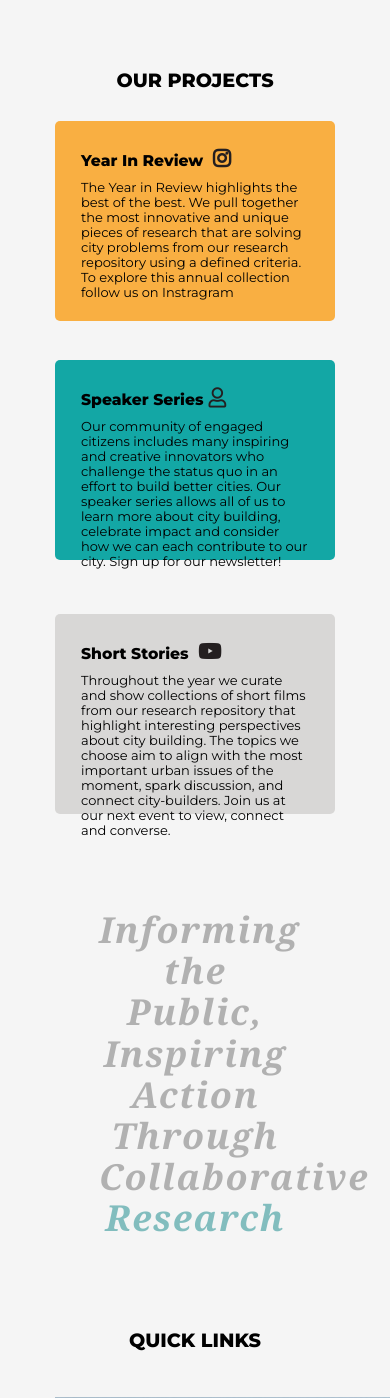
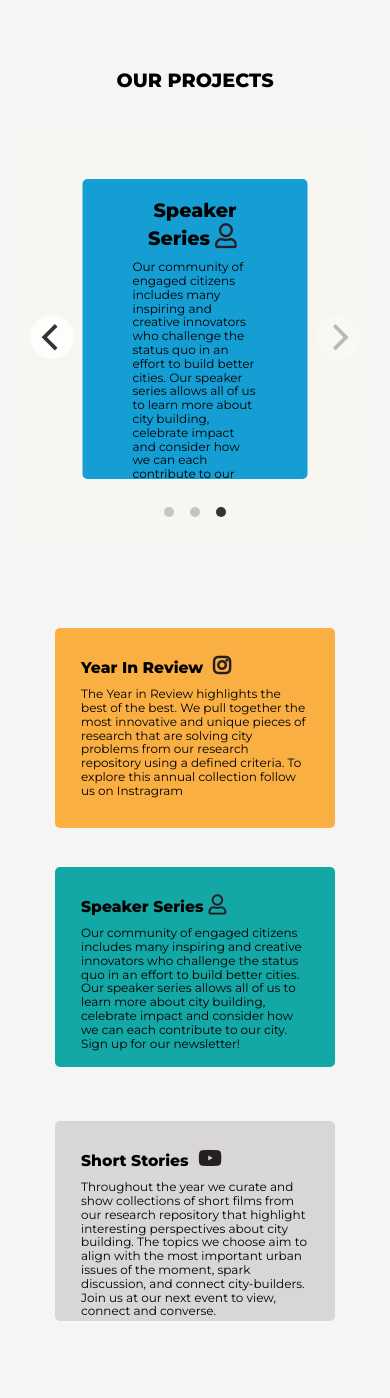
Before and after one commit to yfove/imagine_cities, a Django app: page / in a window 390 px wide; the page is wider, and only the part inside the window is pictured. Shown: the part 591-1989 px from the top of that part. Run offline with Django 3.2, Linux system fonts and the light colour scheme; some libraries are stand-ins or nearby versions.

Commit message:
carousel

```diff
--- a/page/static/css/_about.scss
+++ b/page/static/css/_about.scss
@@ -77,7 +77,7 @@ $accent-colour: gray;
 .ourwork-banner h2 {
     font-size: 3.5em;
     // float: left;
-    color: #D8D7D6;
+    color: $primary-colour2;
     text-transform: uppercase;
     width: 30%;
     padding: 10%;
@@ -121,7 +121,7 @@ $accent-colour: gray;
 .vision-text {
     color: #149ED3;
     font-size: 1.1em;
-    line-height: 25px;
+    line-height: 20px;
 }
 
 .story-text {
--- /dev/null
+++ b/page/static/css/_carousel.scss
@@ -0,0 +1,26 @@
+/* external css: flickity.css */
+
+
+.carousel {
+    background: #EEE;
+    padding: 120px;
+}
+
+.carousel-cell {
+    width: 10%;
+    height: 600px;
+    margin-right: 10px;
+    background-color: #8C8;
+    border-radius: 5px;
+    counter-increment: gallery-cell;
+}
+
+/* cell number */
+.carousel-cell:before {
+  display: block;
+  text-align: center;
+  content: counter(gallery-cell);
+  line-height: 200px;
+  font-size: 80px;
+  color: white;
+}
--- a/page/static/css/_home.scss
+++ b/page/static/css/_home.scss
@@ -2,7 +2,7 @@ $primary-colour1: #241F20;
 $primary-colour2: #F9AF42;
 $primary-colour3: #13A7A5;
 $primary-colour4: #149ED3;
-$text-color: #D8D7D6;
+$primary-colour5: #D8D7D6;
 $accent-colour: gray;
 
 .main-banner {
@@ -130,6 +130,7 @@ h4 {
 
 .featured-posts h2 {
 	font-size: 1.2em;
+	margin-bottom: 2em;
 }
 
 
@@ -161,7 +162,9 @@ h4 {
 }
 
 .post-content p{
-	font-size: 1em;
+	font-size: .9em;
+	padding: 15px;
+	text-align: left;
 }
 
 .post-content a{
@@ -365,3 +368,93 @@ h4 {
 	font-size: 0.9em;
     text-align: center;
 }
+
+.carousel {
+    background: rgba(250, 246, 235, 0.39);
+	padding: 50px;
+	margin-bottom: 15%;
+}
+
+.carousel .c1 {
+	background-color: $primary-colour2;
+}
+.carousel .c2 {
+	background-color: $primary-colour3;
+}
+.carousel .c3 {
+	background-color: $primary-colour4;
+}
+
+.carousel-cell {
+	width: 40%;
+	padding: 20px 50px 50px 50px;
+    height: 300px;
+    margin-right: 25px;
+    background-color: $primary-colour2;
+    border-radius: 5px;
+    counter-increment: gallery-cell;
+}
+
+.flickity-page-dots{
+	// display: none;
+	text-align: center;
+	position: relative;
+
+}
+
+/* cell number */
+// .carousel-cell:before {
+//   display: block;
+//   text-align: center;
+//   content: counter(gallery-cell);
+//   line-height: 50px;
+//   font-size: 15px;
+//   font-weight: bold;
+//   color: white;
+// }
+
+@media only screen and (max-width: 840px) {
+	.carousel-cell {
+		width: 70%;
+		padding: 20px 50px 50px 50px;
+		height: 300px;
+		margin-right: 15px;
+		background-color: $primary-colour2;
+		border-radius: 5px;
+		counter-increment: gallery-cell;
+	}
+	.post-content p{
+		font-size: .9em;
+		padding: 10px;
+		text-align: left;
+	}
+}
+
+@media only screen and (max-width: 640px) {
+
+	.post-content p{
+		font-size: .8em;
+		padding: 10px;
+		text-align: left;
+	}
+
+}
+
+@media only screen and (max-width: 550px) {
+	.carousel-cell {
+		width: 90%;
+		padding: 20px 50px 50px 50px;
+		height: 300px;
+		margin-right: 15px;
+		background-color: $primary-colour2;
+		border-radius: 5px;
+		counter-increment: gallery-cell;
+	}
+	.post-content p{
+		font-size: 12px;
+		padding: 0px;
+		font-weight: 400;
+		text-align: left;
+	}
+
+}
--- a/page/static/css/main.css
+++ b/page/static/css/main.css
@@ -273,7 +274,9 @@ h4 {
 }
 
 .post-content p {
-  font-size: 1em;
+  font-size: .9em;
+  padding: 15px;
+  text-align: left;
 }
 
 .post-content a {
@@ -467,6 +470,83 @@ h4 {
   text-align: center;
 }
 
+.carousel {
+  background: rgba(250, 246, 235, 0.39);
+  padding: 50px;
+  margin-bottom: 15%;
+}
+
+.carousel .c1 {
+  background-color: #F9AF42;
+}
+
+.carousel .c2 {
+  background-color: #13A7A5;
+}
+
+.carousel .c3 {
+  background-color: #149ED3;
+}
+
+.carousel-cell {
+  width: 40%;
+  padding: 20px 50px 50px 50px;
+  height: 300px;
+  margin-right: 25px;
+  background-color: #F9AF42;
+  border-radius: 5px;
+  counter-increment: gallery-cell;
+}
+
+.flickity-page-dots {
+  text-align: center;
+  position: relative;
+}
+
+/* cell number */
+@media only screen and (max-width: 840px) {
+  .carousel-cell {
+    width: 70%;
+    padding: 20px 50px 50px 50px;
+    height: 300px;
+    margin-right: 15px;
+    background-color: #F9AF42;
+    border-radius: 5px;
+    counter-increment: gallery-cell;
+  }
+  .post-content p {
+    font-size: .9em;
+    padding: 10px;
+    text-align: left;
+  }
+}
+
+@media only screen and (max-width: 640px) {
+  .post-content p {
+    font-size: .8em;
+    padding: 10px;
+    text-align: left;
+  }
+}
+
+@media only screen and (max-width: 550px) {
+  .carousel-cell {
+    width: 90%;
+    padding: 20px 50px 50px 50px;
+    height: 300px;
+    margin-right: 15px;
+    background-color: #F9AF42;
+    border-radius: 5px;
+    counter-increment: gallery-cell;
+  }
+  .post-content p {
+    font-size: 12px;
+    padding: 0px;
+    font-weight: 400;
+    text-align: left;
+  }
+}
+
 .about-page h3 {
   font-size: 3.5em;
   position: relative;
--- a/page/static/css/main.scss
+++ b/page/static/css/main.scss
@@ -253,16 +253,6 @@ footer {
 		margin-bottom: 80px;
 		padding: 0px;
 	}
-
-	.projects ul {
-		text-align: left;
-		list-style: none;
-		display: grid;
-		grid-template-columns: 1fr 1fr;
-		padding: 10px 0;
-		border-radius: px;
-		margin-bottom: 50px;
-	}
 }
 
 @media only screen and (max-width: 900px) {
@@ -332,17 +322,6 @@ footer {
 		font-size: .8em;
 	}
 
-	.projects ul {
-		text-align: left;
-		list-style: none;
-		display: grid;
-		grid-template-columns: 1fr 1fr;
-		padding: 10px 0;
-		border-radius: px;
-		margin-bottom: 50px;
-	}
-
-
 
 
 }
@@ -391,7 +370,7 @@ footer {
 		padding: 2px;
 		font-size: 1em;
 		position: relative;
-		top: 390px;
+		top: 200px;
 	}
 
 	.nav ul li a:hover {
--- a/page/static/js/app.js
+++ b/page/static/js/app.js
@@ -1,17 +1,31 @@
-$(document).ready(function () {
+app = {}
 
-    // Initiate animate on scroll
-	AOS.init();
+AOS.init();
 
-    // Hamburger open close toggle top nav
+app.hamburger = function() {
+     // Hamburger open close toggle top nav
     $('.hamburger-toggle').on('click', function () {
         $(this).toggleClass('x-toggle');
         $('nav').toggleClass('res-menu');
     });
+}
 
-    // Initiate smooth scroll
-    $('a').smoothScroll({
-		speed: 1000
-	});
+app.projectCarousel = function () {
+    $('.carousel').flickity({
+        cellAlign: 'left',
+        wrapAround: true,
+        cellSelector: '.carousel-cell',
+        imagesLoaded: true
+    });
+}
 
+// Init Function
+app.init = function () {
+    app.hamburger();
+    app.projectCarousel();
+};
+
+// Document Ready
+$(function () {
+    app.init()
 });
--- a/page/templates/page/base.html
+++ b/page/templates/page/base.html
@@ -20,9 +20,10 @@
     <!-- animate on scroll -->
     <link href="https://unpkg.com/aos@2.3.1/dist/aos.css" rel="stylesheet">
     <!-- link to style sheets -->
+    <link rel="stylesheet" href="https://unpkg.com/flickity@2/dist/flickity.min.css">
     <link rel="stylesheet" href="{% static 'css/main.css' %}">
     <link rel="stylesheet" href="https://cdnjs.cloudflare.com/ajax/libs/tiny-slider/2.9.2/tiny-slider.css">
-    <script src="{% static 'js/app.js' %}"></script>
+    <!-- <script src="{% static 'js/app.js' %}"></script> -->
 </head>
 
 <!-- header -->
@@ -54,6 +55,7 @@
     {% block content %}
     {% endblock %}
     <!-- load JavaScript -->
+    <script src="https://unpkg.com/flickity@2/dist/flickity.pkgd.min.js"></script>
     <script src="https://unpkg.com/aos@2.3.1/dist/aos.js"></script>
     <script src="http://ajax.googleapis.com/ajax/libs/jquery/1.10.1/jquery.min.js"></script>
 	<script src="{% static 'js/app.js' %}"></script>
--- a/page/templates/page/home.html
+++ b/page/templates/page/home.html
@@ -11,7 +11,7 @@
         <div class="main-banner-text box">
             <h3>We Are All City Builders</h3>
             <h4>Champion your community</h4>
-            <div class="learn-more">
+            <div class="learn-more"  data-aos="fade-up" data-aos-duration="2400">
                 <a href="{% url 'about' %}"><button>learn more</button></a>
             </div>
         </div>
@@ -21,8 +21,32 @@
     </div>
     <!-- featured posts -->
     <section class="featured-posts">
+         <h2>OUR PROJECTS</h2>
+        <div class="carousel" data-flickity='{"autoPlay": true }'>
+            <div class="carousel-cell c1"  data-aos="zoom-in" data-aos-duration="800">
+                <div class="post-content">
+                    <h3>Short Stories  <a href="https://www.youtube.com"><i class="fab fa-youtube icon"></i></a>
+                    </h3>
+                    <p>Throughout the year we curate and show collections of short films from our research repository that highlight interesting perspectives about city building. The topics we choose aim to align with the most important urban issues of the moment, spark discussion, and connect city-builders. Join us at our next event to view, connect and converse.</p>
+                </div>
+            </div>
+            <div class="carousel-cell c2" data-aos="zoom-in" data-aos-duration="800">
+                <div class="post-content">
+                    <h3>Year In Review <a href="https://www.instagram.com/imaginecities/"><i class="fab fa-instagram icon"></i></a>
+                    </h3>
+                    <p>The Year in Review highlights the best of the best. We pull together the most innovative and unique pieces of research that are solving city problems from our research repository using a defined criteria. To explore this annual collection follow us on Instragram</p>
+                </div>
+            </div>
+            <div class="carousel-cell c3"  data-aos="zoom-in" data-aos-duration="800">
+                <div class="post-content">
+                    <h3>Speaker Series<a href="https://www.instagram.com"><i class="far fa-user icon"></i></a></h3>
+                    <p>Our community of engaged citizens includes many inspiring and creative innovators who challenge the status quo in an effort to build better cities. Our speaker series allows all of us to learn more about city building, celebrate impact and consider how we can each contribute to our city. Sign up for our newsletter!</p>
+                </div>
+            </div>
+
+        </div>
         <div class="wrapper">
-            <h2>OUR PROJECTS</h2>
+
 
             <ul>
                 <li class="post-a box">
```
Also changed, not shown: other parts of page/static/css/main.css (+4 -25 lines), page/templates/page/about.html (+2 -10 lines), 1 other file.
